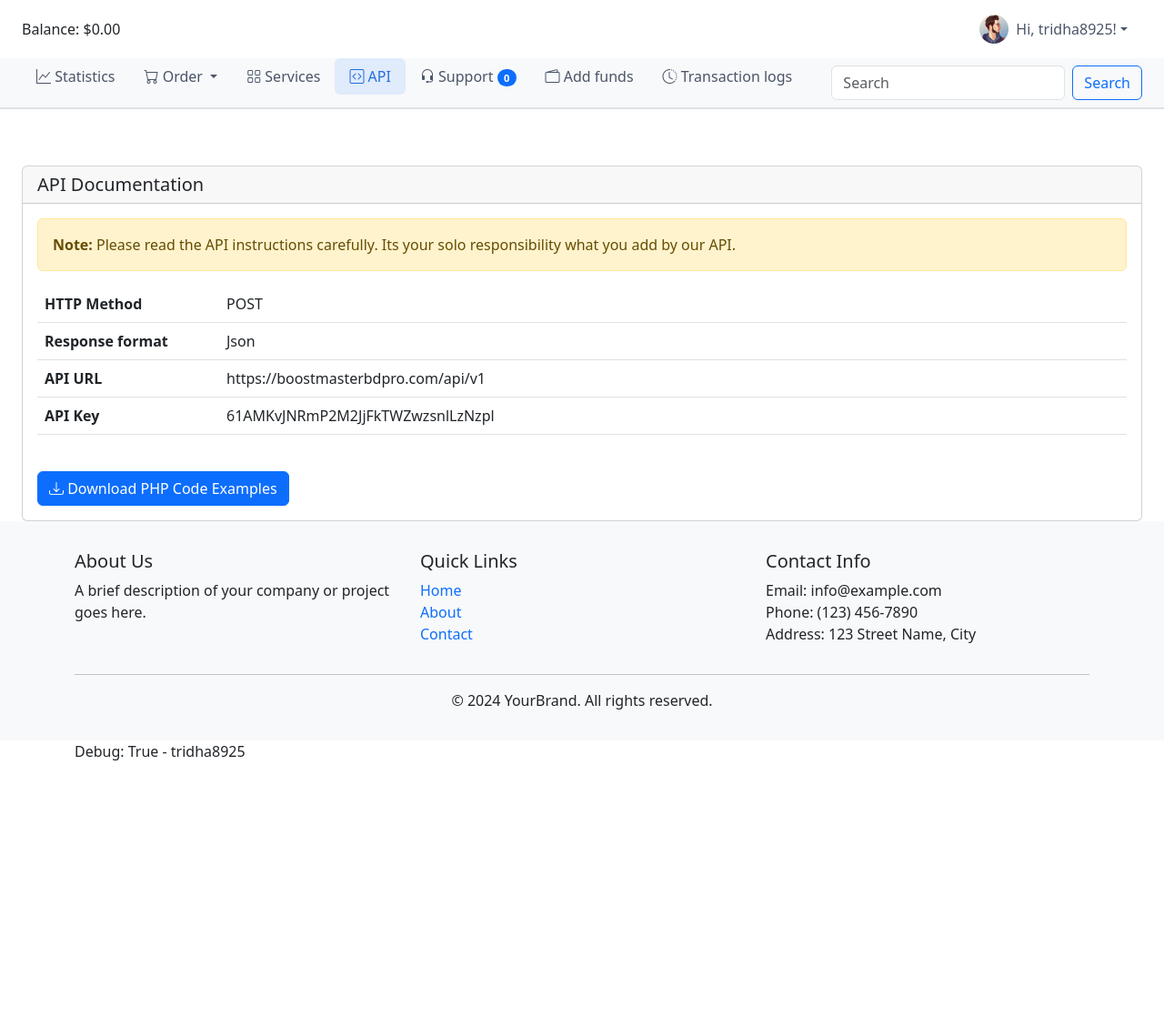
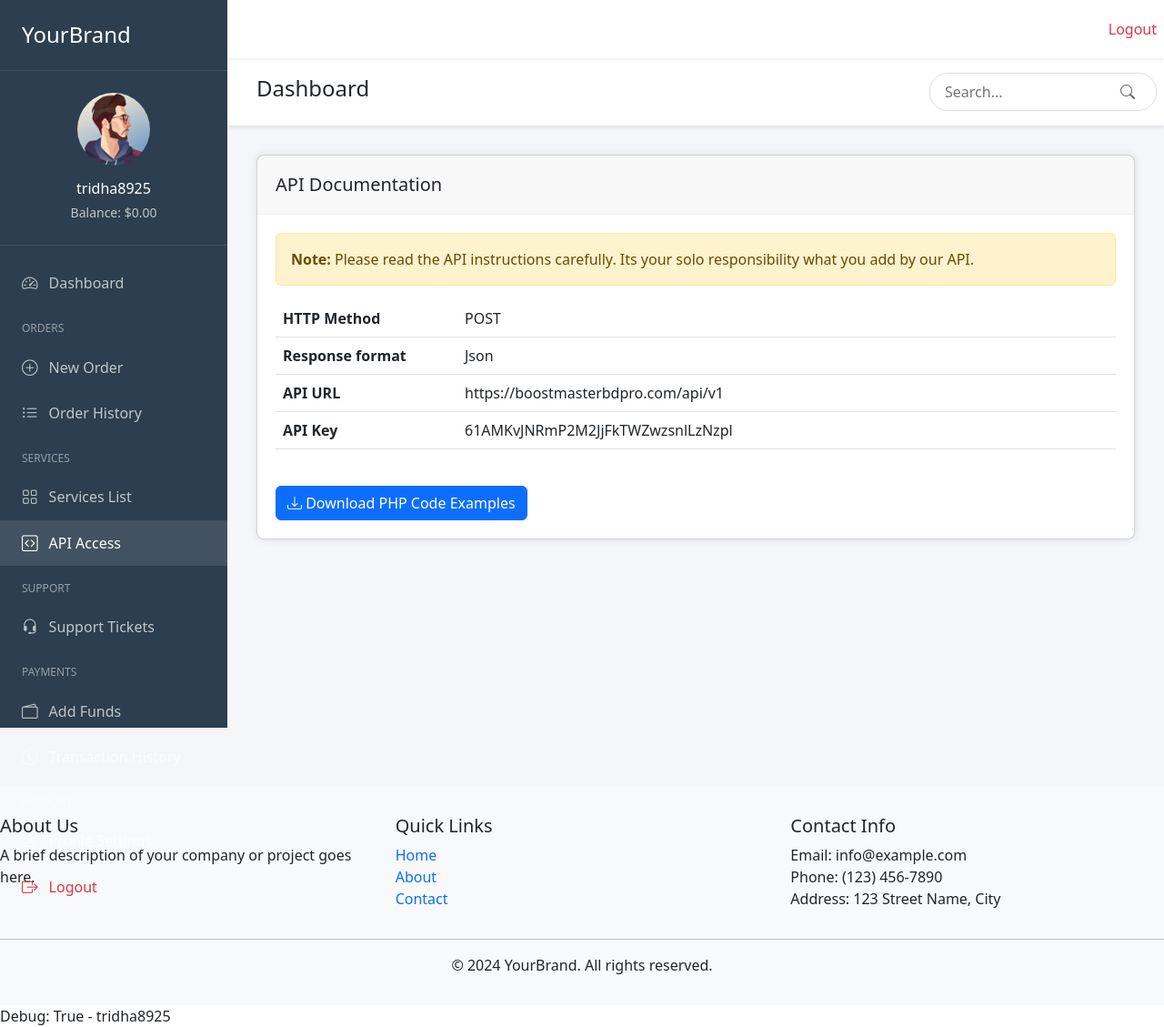
Before and after one commit to arpan8925/BoostMast_Ai, a Django app: page /dashboard/api-docs/ in a window 1280 px wide. Shown: the whole page at 91% size. Before the commit the page ends 836 px from the top, so only its background shows below. Run offline with Django 5.2, Linux system fonts and the light colour scheme; a user stored in the database is signed in; some libraries are stand-ins or nearby versions.

Commit message:
New User UI Updated

```diff
--- a/templates/base.html
+++ b/templates/base.html
@@ -22,6 +22,8 @@
         flex-direction: column;
 
         min-height: 100vh;
+
+        overflow-x: hidden;
       }
 
       .main-content {
@@ -46,6 +48,14 @@
         background-color: #f8f9fa;
 
         padding: 4rem 0;
+      }
+
+      .container {
+        max-width: 100% !important;
+
+        padding: 0 !important;
+
+        margin: 0 !important;
       }
     </style>
   </head>
--- a/templates/user_dashboard/base_dashboard.html
+++ b/templates/user_dashboard/base_dashboard.html
@@ -1,120 +1,261 @@
 {% extends 'base.html' %}
+{% load static %}
 
 {% block content %}
-<!-- Fixed Top Header -->
-<div class="fixed-top bg-white border-bottom">
-    <div class="container-fluid px-4">
-        <div class="d-flex justify-content-between align-items-center py-2">
-            <div>Balance: ${{ user.balance|default:"0.00" }}</div>
-            <div class="d-flex align-items-center">
-                <div class="nav-item dropdown">
-                    <a class="nav-link dropdown-toggle d-flex align-items-center" href="#" id="userDropdown" role="button" data-bs-toggle="dropdown">
-                        {% if user.profile_picture and user.profile_picture.url %}
-                            <img src="{{ user.profile_picture.url }}" class="rounded-circle me-2" alt="Profile" style="width: 32px; height: 32px;">
-                        {% else %}
-                            <img src="/static/images/default-avatar.png" class="rounded-circle me-2" alt="Profile" style="width: 32px; height: 32px;">
-                        {% endif %}
-                        Hi, {{ user.username }}!
-                    </a>
-                    <ul class="dropdown-menu dropdown-menu-end">
-                        <li><a class="dropdown-item" href="{% url 'user_profile' %}">Profile</a></li>
-                        <li><a class="dropdown-item" href="{% url 'logout' %}">Logout</a></li>
-                    </ul>
+<!-- Remove any extra container/wrapper from base.html -->
+<div class="dashboard-wrapper">
+    <!-- Sidebar -->
+    <nav class="sidebar">
+        <div class="brand-header">
+            <h4 class="text-white mb-0">YourBrand</h4>
+        </div>
+
+        <!-- User Profile -->
+        <div class="user-profile">
+            {% if user.profile_picture and user.profile_picture.url %}
+                <img src="{{ user.profile_picture.url }}" class="profile-img" alt="{{ user.username }}">
+            {% else %}
+                <img src="{% static 'images/default-avatar.png' %}" class="profile-img" alt="{{ user.username }}">
+            {% endif %}
+            <h6 class="username">{{ user.username }}</h6>
+            <small class="balance">Balance: ${{ user.balance|default:"0.00" }}</small>
+        </div>
+
+        <!-- Navigation -->
+        <div class="nav-menu">
+            <a href="{% url 'user_dashboard' %}" class="nav-link {% if active_tab == 'dashboard' %}active{% endif %}">
+                <i class="bi bi-speedometer2"></i>
+                <span>Dashboard</span>
+            </a>
+
+            <div class="nav-section">ORDERS</div>
+            <a href="{% url 'new_order' %}" class="nav-link {% if active_tab == 'new_order' %}active{% endif %}">
+                <i class="bi bi-plus-circle"></i>
+                <span>New Order</span>
+            </a>
+            <a href="{% url 'order_log' %}" class="nav-link {% if active_tab == 'order_history' %}active{% endif %}">
+                <i class="bi bi-list-ul"></i>
+                <span>Order History</span>
+            </a>
+
+            <div class="nav-section">SERVICES</div>
+            <a href="{% url 'services' %}" class="nav-link {% if active_tab == 'services' %}active{% endif %}">
+                <i class="bi bi-grid"></i>
+                <span>Services List</span>
+            </a>
+            <a href="{% url 'api_documentation' %}" class="nav-link {% if active_tab == 'api' %}active{% endif %}">
+                <i class="bi bi-code-square"></i>
+                <span>API Access</span>
+            </a>
+
+            <div class="nav-section">SUPPORT</div>
+            <a href="{% url 'ticket_list' %}" class="nav-link {% if active_tab == 'support' %}active{% endif %}">
+                <i class="bi bi-headset"></i>
+                <span>Support Tickets</span>
+            </a>
+
+            <div class="nav-section">PAYMENTS</div>
+            <a href="{% url 'add_funds' %}" class="nav-link {% if active_tab == 'add_funds' %}active{% endif %}">
+                <i class="bi bi-wallet2"></i>
+                <span>Add Funds</span>
+            </a>
+            <a href="{% url 'transaction_logs' %}" class="nav-link {% if active_tab == 'transactions' %}active{% endif %}">
+                <i class="bi bi-clock-history"></i>
+                <span>Transaction History</span>
+            </a>
+
+            <div class="nav-section">ACCOUNT</div>
+            <a href="{% url 'user_profile' %}" class="nav-link {% if active_tab == 'profile' %}active{% endif %}">
+                <i class="bi bi-person"></i>
+                <span>Profile Settings</span>
+            </a>
+            <a href="{% url 'logout' %}" class="nav-link text-danger">
+                <i class="bi bi-box-arrow-right"></i>
+                <span>Logout</span>
+            </a>
+        </div>
+    </nav>
+
+    <!-- Main Content -->
+    <main class="main">
+        <!-- Top Bar -->
+        <div class="topbar">
+            <div class="page-header">
+                <h4>Dashboard</h4>
+            </div>
+            <div class="topbar-right">
+                <div class="search-box">
+                    <input type="search" placeholder="Search..." class="search-input">
+                    <button class="search-btn"><i class="bi bi-search"></i></button>
                 </div>
             </div>
         </div>
-    </div>
 
-    <!-- Main Navigation -->
-    <div class="bg-light border-bottom">
-        <div class="container-fluid px-4">
-            <div class="d-flex justify-content-between">
-                <ul class="nav">
-                    <li class="nav-item">
-                        <a class="nav-link {% if active_tab == 'statistics' %}active{% endif %}" href="{% url 'user_dashboard' %}">
-                            <i class="bi bi-graph-up"></i> Statistics
-                        </a>
-                    </li>
-                    <li class="nav-item dropdown">
-                        <a class="nav-link dropdown-toggle {% if active_tab == 'order' %}active{% endif %}" href="#" data-bs-toggle="dropdown">
-                            <i class="bi bi-cart"></i> Order
-                        </a>
-                        <ul class="dropdown-menu">
-                            <li><a class="dropdown-item" href="{% url 'new_order' %}">New Order</a></li>
-                            <li><a class="dropdown-item" href="{% url 'order_log' %}">Order Logs</a></li>
-                            <li><a class="dropdown-item" href="#">Drip-feed</a></li>
-                            <li><a class="dropdown-item" href="#">Subscriptions</a></li>
-                        </ul>
-                    </li>
-                    <li class="nav-item">
-                        <a class="nav-link {% if active_tab == 'services' %}active{% endif %}" href="{% url 'services' %}">
-                            <i class="bi bi-grid"></i> Services
-                        </a>
-                    </li>
-                    <li class="nav-item">
-                        <a class="nav-link {% if active_tab == 'api' %}active{% endif %}" href="{% url 'api_documentation' %}">
-                            <i class="bi bi-code-square"></i> API
-                        </a>
-                    </li>
-                    <li class="nav-item">
-                        <a class="nav-link {% if active_tab == 'support' %}active{% endif %}" href="{% url 'ticket_list' %}">
-                            <i class="bi bi-headset"></i> Support <span class="badge bg-primary rounded-pill">0</span>
-                        </a>
-                    </li>
-                    <li class="nav-item">
-                        <a class="nav-link {% if active_tab == 'add_funds' %}active{% endif %}" href="{% url 'add_funds' %}">
-                            <i class="bi bi-wallet2"></i> Add funds
-                        </a>
-                    </li>
-                    <li class="nav-item">
-                        <a class="nav-link {% if active_tab == 'transactions' %}active{% endif %}" href="{% url 'transaction_logs' %}">
-                            <i class="bi bi-clock-history"></i> Transaction logs
-                        </a>
-                    </li>
-                </ul>
-                <form class="d-flex py-2">
-                    <input class="form-control me-2" type="search" placeholder="Search">
-                    <button class="btn btn-outline-primary" type="submit">Search</button>
-                </form>
-            </div>
+        <!-- Content Area -->
+        <div class="content">
+            {% block dashboard_content %}{% endblock %}
         </div>
-    </div>
+    </main>
 </div>
 
-<!-- Main Content with proper spacing from fixed header -->
-<div style="margin-top: 120px;">
-    <div class="container-fluid px-4">
-        {% block dashboard_content %}{% endblock %}
-    </div>
-</div>
+<style>
+/* Reset and Base Styles */
+* {
+    margin: 0;
+    padding: 0;
+    box-sizing: border-box;
+}
 
-<!-- Add Bootstrap Icons CSS -->
-<link rel="stylesheet" href="https://cdn.jsdelivr.net/npm/bootstrap-icons@1.7.2/font/bootstrap-icons.css">
+.dashboard-wrapper {
+    display: flex;
+    min-height: 100vh;
+    background: #f4f6f9;
+}
 
-<style>
-.navbar-nav .nav-link,
+/* Sidebar Styles */
+.sidebar {
+    width: 250px;
+    background: #2c3e50;
+    height: 100vh;
+    position: fixed;
+    left: 0;
+    top: 0;
+    color: #fff;
+}
+
+.brand-header {
+    padding: 1.5rem;
+    border-bottom: 1px solid rgba(255,255,255,0.1);
+}
+
+.user-profile {
+    padding: 1.5rem;
+    text-align: center;
+    border-bottom: 1px solid rgba(255,255,255,0.1);
+}
+
+.profile-img {
+    width: 80px;
+    height: 80px;
+    border-radius: 50%;
+    margin-bottom: 1rem;
+}
+
+.username {
+    margin-bottom: 0.25rem;
+    color: #fff;
+}
+
+.balance {
+    color: rgba(255,255,255,0.7);
+}
+
+.nav-menu {
+    padding: 1rem 0;
+}
+
+.nav-section {
+    padding: 1rem 1.5rem 0.5rem;
+    font-size: 0.75rem;
+    color: rgba(255,255,255,0.5);
+    text-transform: uppercase;
+}
+
 .nav-link {
+    display: flex;
+    align-items: center;
+    padding: 0.75rem 1.5rem;
+    color: rgba(255,255,255,0.7);
+    text-decoration: none;
+    transition: all 0.3s;
+}
+
+.nav-link:hover, .nav-link.active {
+    background: rgba(255,255,255,0.1);
+    color: #fff;
+}
+
+.nav-link i {
+    margin-right: 0.75rem;
+    font-size: 1.1rem;
+}
+
+/* Main Content Styles */
+.main {
+    flex: 1;
+    margin-left: 250px;
+    width: calc(100% - 250px);
+}
+
+.topbar {
+    background: #fff;
+    padding: 1rem 2rem;
+    display: flex;
+    justify-content: space-between;
+    align-items: center;
+    box-shadow: 0 2px 4px rgba(0,0,0,0.1);
+}
+
+.search-box {
+    display: flex;
+    align-items: center;
+}
+
+.search-input {
     padding: 0.5rem 1rem;
-    color: #4a5568;
+    border: 1px solid #ddd;
+    border-radius: 20px;
+    outline: none;
+    width: 250px;
 }
-.navbar-nav .nav-link.active,
-.nav-link.active {
-    color: #2470dc;
-    background-color: rgba(13, 110, 253, .1);
-    border-radius: .375rem;
+
+.search-btn {
+    background: none;
+    border: none;
+    margin-left: -40px;
+    color: #666;
+    cursor: pointer;
 }
-.navbar-nav .nav-link:hover,
-.nav-link:hover {
-    color: #2470dc;
+
+.content {
+    padding: 2rem;
 }
-.badge {
-    font-size: 0.7em;
+
+/* Card Styles */
+.card {
+    background: #fff;
+    border-radius: 8px;
+    box-shadow: 0 0 10px rgba(0,0,0,0.1);
+    margin-bottom: 1.5rem;
 }
-.fixed-top {
-    z-index: 1030;
+
+.card-header {
+    padding: 1.25rem;
+    border-bottom: 1px solid #eee;
 }
-.dropdown-menu {
-    z-index: 1031;
+
+.card-body {
+    padding: 1.25rem;
+}
+
+/* Responsive */
+@media (max-width: 992px) {
+    .sidebar {
+        transform: translateX(-100%);
+        transition: transform 0.3s;
+    }
+
+    .sidebar.active {
+        transform: translateX(0);
+    }
+
+    .main {
+        margin-left: 0;
+        width: 100%;
+    }
 }
 </style>
+
+<!-- Bootstrap Icons -->
+<link rel="stylesheet" href="https://cdn.jsdelivr.net/npm/bootstrap-icons@1.7.2/font/bootstrap-icons.css">
 {% endblock %}
```
Also changed, not shown: authentication/models.py (+19 -3 lines), authentication/migrations/0002_remove_user_created_at_remove_user_updated_at_and_more.py (added), db.sqlite3.
